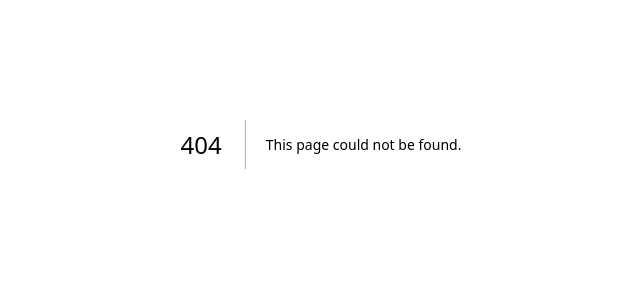
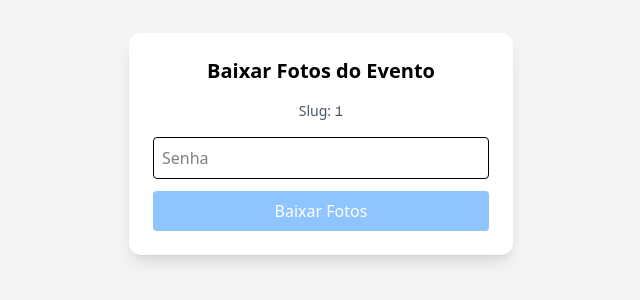
Before and after one commit to FloripaSquare/Floripa-Square-Moments, a Next.js app in the folder frontend/floripa-moments-frontend/: page /1/download in a window 1280 px wide. Before the commit this address had no page. Shown: the part 256-556 px from the top of the page, without its empty margins (319-959 px from the left). Built offline with nearby package versions, Linux system fonts and the light colour scheme; no server answers.

Commit message:
add aegea and kotai

```diff
--- a/frontend/floripa-moments-frontend/app/[slug]/dowload/[slug]/page.tsx
+++ /dev/null
@@ -1,77 +0,0 @@
-/* eslint-disable @typescript-eslint/no-explicit-any */
-"use client";
-
-import { useState } from "react";
-import { API_URL } from "@/lib/api";
-import { useParams } from "next/navigation";
-
-export default function DownloadPage() {
-  const params = useParams();
-  const slug = Array.isArray(params?.slug) ? params.slug[0] : params?.slug;
-  const [password, setPassword] = useState("");
-  const [status, setStatus] = useState<"idle" | "loading" | "error">("idle");
-  const [errorMessage, setErrorMessage] = useState("");
-
-  const handleDownload = async () => {
-    setStatus("loading");
-    setErrorMessage("");
-
-    try {
-      const res = await fetch(`${API_URL}/downloads/validate`, {
-        method: "POST",
-        headers: { "Content-Type": "application/json" },
-        body: JSON.stringify({ slug, password }),
-      });
-
-      const data = await res.json();
-
-      if (!res.ok) {
-        throw new Error(data.detail || "Senha inválida.");
-      }
-
-      // redireciona para download real
-      window.location.href = data.download_url;
-    } catch (err: any) {
-      setStatus("error");
-      setErrorMessage(err.message);
-    } finally {
-      setStatus("idle");
-    }
-  };
-
-  return (
-    <div className="min-h-screen bg-gray-100 flex items-center justify-center">
-      <div className="bg-white p-6 rounded-xl shadow-lg w-full max-w-sm">
-        <h1 className="text-xl font-bold text-center mb-4">
-          Baixar Fotos do Evento
-        </h1>
-
-        <p className="text-gray-600 text-sm mb-4 text-center">
-          Digite a senha enviada pelo fotógrafo.
-        </p>
-
-        <input
-          type="password"
-          placeholder="Senha"
-          value={password}
-          onChange={(e) => setPassword(e.target.value)}
-          className="border w-full p-2 rounded mb-3"
-        />
-
-        {status === "error" && (
-          <p className="text-red-500 text-sm mb-3 text-center">
-            {errorMessage}
-          </p>
-        )}
-
-        <button
-          onClick={handleDownload}
-          disabled={status === "loading"}
-          className="w-full bg-blue-600 text-white py-2 rounded hover:bg-blue-700 disabled:bg-blue-300"
-        >
-          {status === "loading" ? "Validando..." : "Baixar Fotos"}
-        </button>
-      </div>
-    </div>
-  );
-}
--- a/frontend/floripa-moments-frontend/app/dowload/[slug]/page.tsx
+++ b/frontend/floripa-moments-frontend/app/[slug]/download/page.tsx
@@ -7,35 +7,49 @@ import { useParams } from "next/navigation";
 
 export default function DownloadPage() {
   const params = useParams();
-  const slug = Array.isArray(params?.slug) ? params.slug[0] : params?.slug;
+  const slug = Array.isArray((params as any)?.slug)
+    ? (params as any).slug[0]
+    : (params as any)?.slug;
+
   const [password, setPassword] = useState("");
   const [status, setStatus] = useState<"idle" | "loading" | "error">("idle");
   const [errorMessage, setErrorMessage] = useState("");
 
   const handleDownload = async () => {
+    if (!slug) {
+      setErrorMessage("Slug ausente na URL.");
+      setStatus("error");
+      return;
+    }
+
     setStatus("loading");
     setErrorMessage("");
 
     try {
-      const res = await fetch(`${API_URL}/downloads/validate`, {
-        method: "POST",
-        headers: { "Content-Type": "application/json" },
-        body: JSON.stringify({ slug, password }),
-      });
+      // CORREÇÃO IMPORTANTE AQUI → await fetch(...)
+      const res = await fetch(
+        `${API_URL}/download/validate?slug=${slug}&password=${password}`,
+        {
+          method: "POST",
+        }
+      );
 
-      const data = await res.json();
+      const data = await res.json().catch(() => ({}));
 
       if (!res.ok) {
-        throw new Error(data.detail || "Senha inválida.");
+        throw new Error(data?.detail || "Senha inválida ou link expirado.");
       }
 
-      // redireciona para download real
-      window.location.href = data.download_url;
+      if (data?.download_url) {
+        window.location.href = data.download_url;
+      } else {
+        throw new Error("Resposta inválida do servidor.");
+      }
     } catch (err: any) {
       setStatus("error");
-      setErrorMessage(err.message);
+      setErrorMessage(err?.message ?? "Erro desconhecido ao validar.");
     } finally {
-      setStatus("idle");
+      setStatus((prev) => (prev === "error" ? "error" : "idle"));
     }
   };
 
@@ -47,7 +61,7 @@ export default function DownloadPage() {
         </h1>
 
         <p className="text-gray-600 text-sm mb-4 text-center">
-          Digite a senha enviada pelo fotógrafo.
+          Slug: <span className="font-mono">{slug ?? "—"}</span>
         </p>
 
         <input
@@ -56,6 +70,7 @@ export default function DownloadPage() {
           value={password}
           onChange={(e) => setPassword(e.target.value)}
           className="border w-full p-2 rounded mb-3"
+          disabled={status === "loading"}
         />
 
         {status === "error" && (
@@ -66,7 +81,7 @@ export default function DownloadPage() {
 
         <button
           onClick={handleDownload}
-          disabled={status === "loading"}
+          disabled={status === "loading" || !password}
           className="w-full bg-blue-600 text-white py-2 rounded hover:bg-blue-700 disabled:bg-blue-300"
         >
           {status === "loading" ? "Validando..." : "Baixar Fotos"}
--- a/frontend/floripa-moments-frontend/components/admin/EventDashboardAccordion.tsx
+++ b/frontend/floripa-moments-frontend/components/admin/EventDashboardAccordion.tsx
@@ -241,15 +241,6 @@ export default function EventDashboardAccordion({
                         {downloadPassword}
                       </span>
                     </p>
-
-                    <p className="text-xs text-gray-500">
-                      Expira em:{" "}
-                      {new Date(
-                        downloadExpiration
-                          .replace(" ", "T")
-                          .replace(" -0300", "-03:00")
-                      ).toLocaleString("pt-BR")}
-                    </p>
                   </div>
                 )}
               </div>
```
